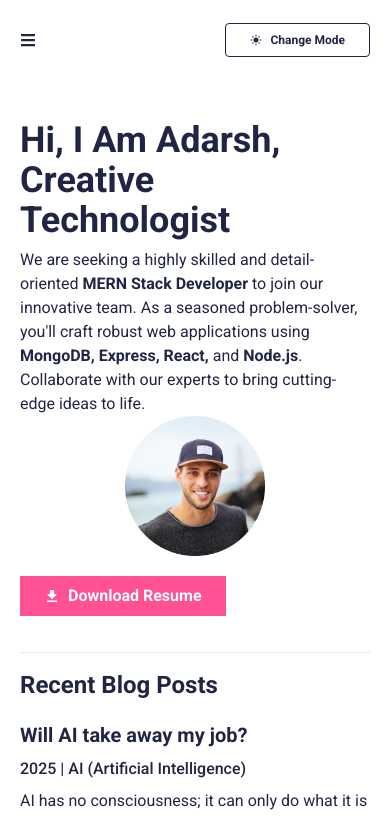
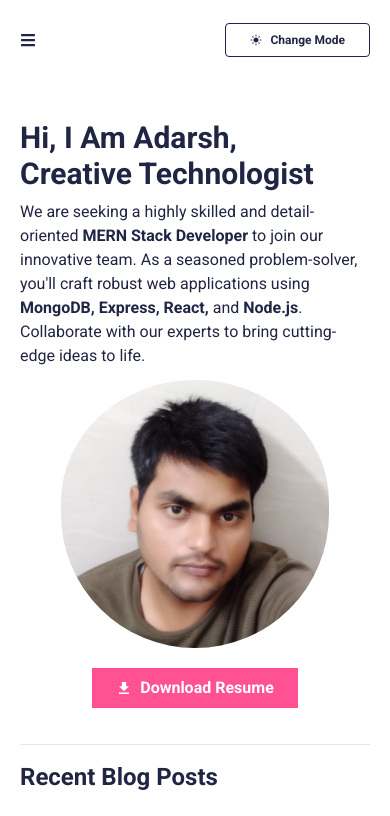
Before and after one commit to AdarshTheki/blog-posts-app, a React (Vite) app: page / in a window 390 px wide. Shown: the top 816 px of the page. Built offline with nearby package versions, Linux system fonts and the light colour scheme; no server answers.

Commit message:
update resume pic

```diff
--- a/src/pages/Home.jsx
+++ b/src/pages/Home.jsx
@@ -16,7 +16,7 @@ const Home = () => {
       <div className='main-container'>
         <div className='sm:grid grid-cols-2 pt-10 pb-5 items-center justify-between w-full'>
           <div className='space-y-2'>
-            <Text as='h2' className='font-semibold capitalize text-4xl'>
+            <Text as='h2' className='font-semibold capitalize sm:text-4xl text-3xl'>
               Hi, I am Adarsh, <br />
               Creative Technologist
             </Text>
@@ -30,13 +30,17 @@ const Home = () => {
             </Text>
           </div>
           <div className='w-full'>
-            <img src={'/owner.png'} alt='owner image' className='block mx-auto w-2/5 ' />
+            <img
+              src={'/owner.jpg'}
+              alt='owner image'
+              className='block mx-auto rounded-full max-h-[280px] max-sm:pt-3'
+            />
           </div>
         </div>
         <Button
           onClick={handleDownload}
           leftIcon={<IoMdDownload />}
-          className='text-white bg-primary'>
+          className='text-white bg-primary max-sm:w-fit max-sm:mx-auto'>
           Download Resume
         </Button>
       </div>
```
Also changed, not shown: public/owner.jpg (added), public/owner.png (deleted).
